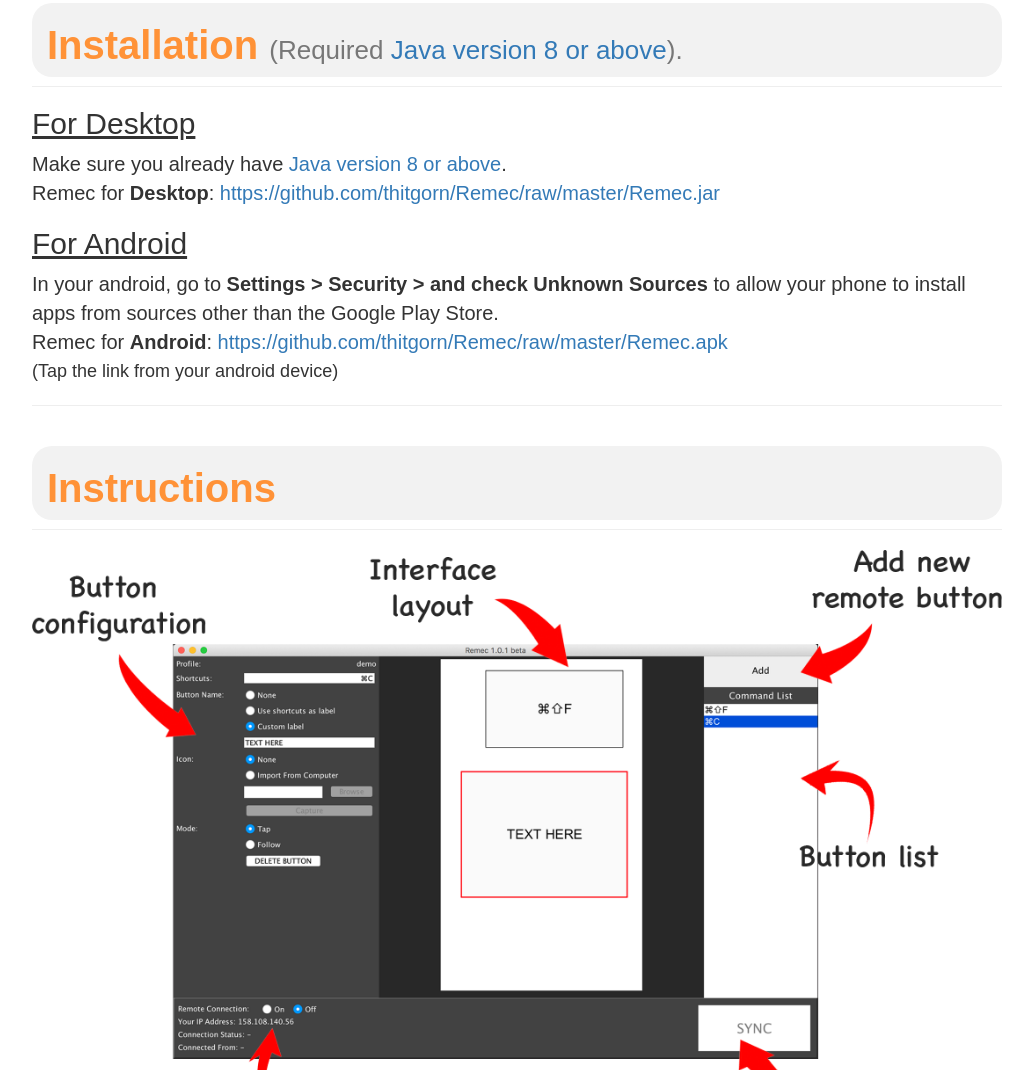
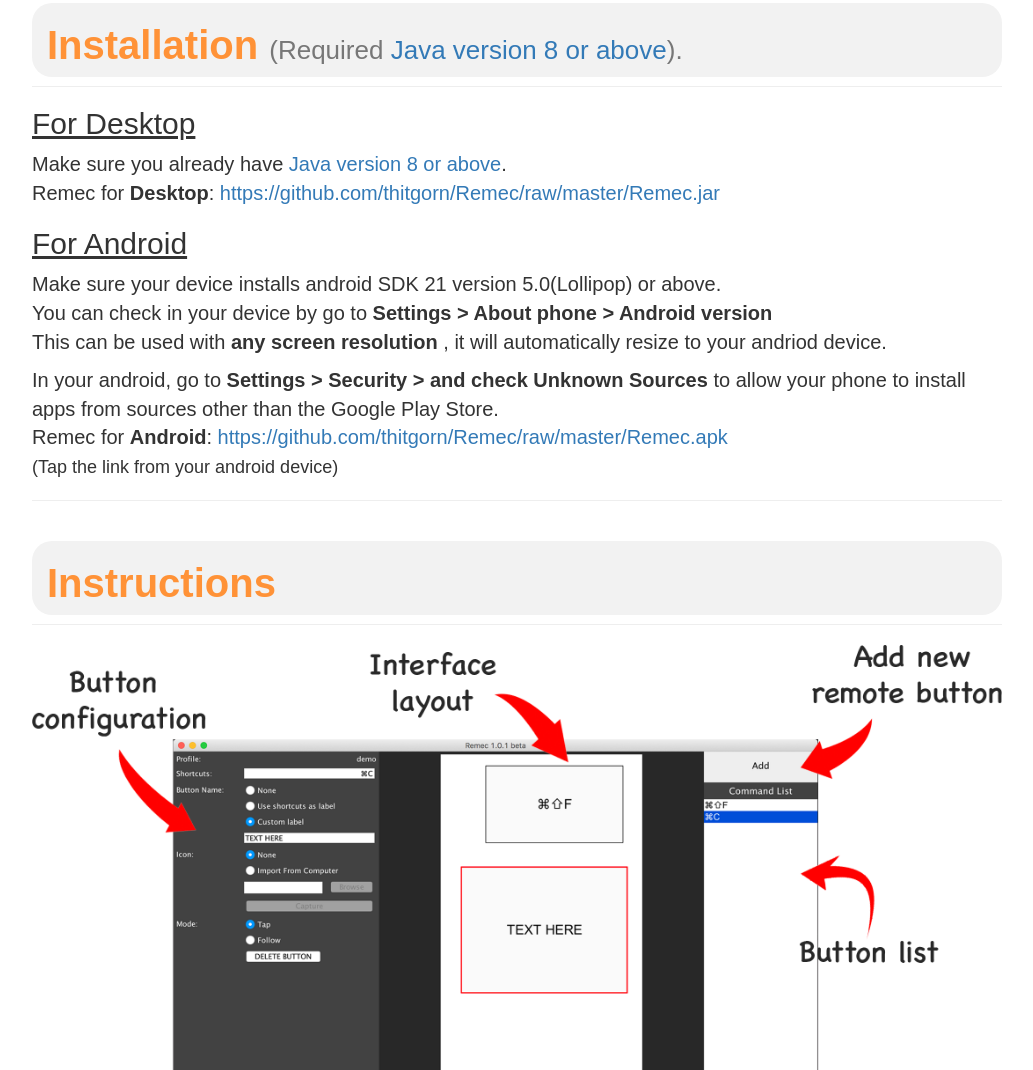
Before and after one commit to ziveso/remec, a plain HTML site: page docs/index.html in a window 1280 px wide. Shown: the part 1624-2694 px from the top of the page, without its empty margins (123-1156 px from the left). Drawn offline with nearby package versions, Linux system fonts and the light colour scheme; a web font is replaced by a local one.

Commit message:
update docs for min requirement in android device.

```diff
--- a/docs/index.html
+++ b/docs/index.html
@@ -137,6 +137,9 @@
 					<br> Remec for <strong>Desktop</strong>: <a href="https://github.com/thitgorn/Remec/raw/master/Remec.jar">https://github.com/thitgorn/Remec/raw/master/Remec.jar</a>
 				</p>
 				<h2><u>For Android</u></h2>
+				<p>Make sure your device installs android SDK 21 version 5.0(Lollipop) or above. <br />
+				You can check in your device by go to <strong>Settings > About phone > Android version</strong><br />
+				This can be used with <strong>any screen resolution</strong> , it will automatically resize to your andriod device.</p>
 				<p>
 					In your android, go to <strong>Settings > Security > and check Unknown Sources</strong> to allow your phone to install apps from sources other than the Google Play Store.
 					<br> Remec for <strong>Android</strong>: <a href="https://github.com/thitgorn/Remec/raw/master/Remec.apk">https://github.com/thitgorn/Remec/raw/master/Remec.apk</a>
```
